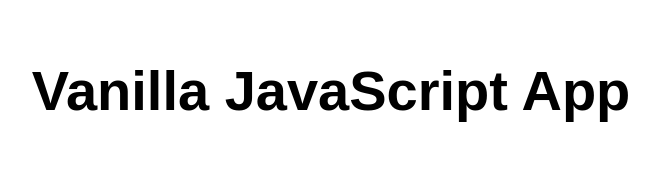
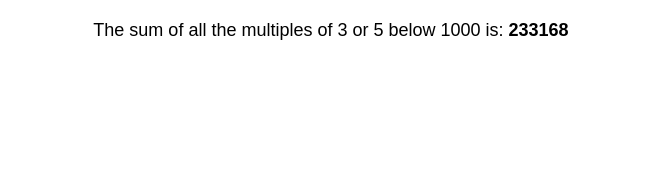
Before and after one commit to lightchipster/glowing-computing-machine, a website: page src/index.html in a window 1280 px wide. Shown: the whole page, without its empty margins (309-968 px from the left). Drawn offline with Linux system fonts and the light colour scheme.

Commit message:
Update index.html

```diff
--- a/src/index.html
+++ b/src/index.html
@@ -5,13 +5,13 @@
   <meta charset="UTF-8">
   <meta name="viewport" content="width=device-width, initial-scale=1.0">
   <link rel="stylesheet" href="styles.css">
-  <title>Vanilla JavaScript App</title>
+  <title>Sum of Multiples</title>
 </head>
 
 <body>
-  <main>
-    <h1>Vanilla JavaScript App</h1>
-  </main>
+  <p>The sum of all the multiples of 3 or 5 below 1000 is: <span id="sum"></span></p>
+
+  <script src="script.js"></script>
 </body>
 
 </html>
```
